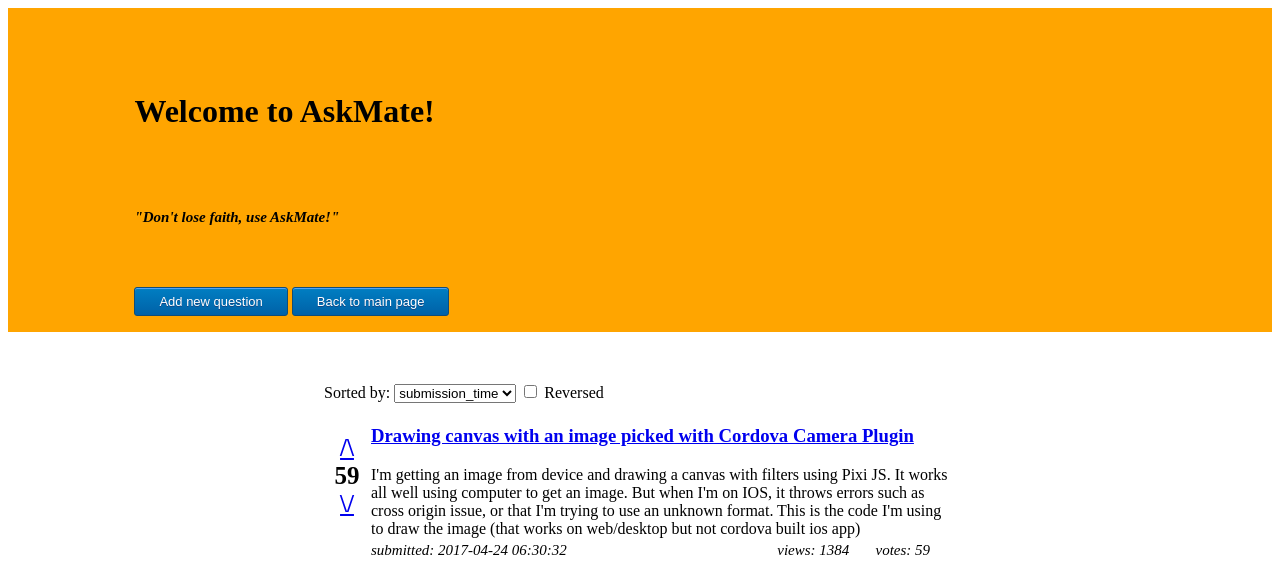
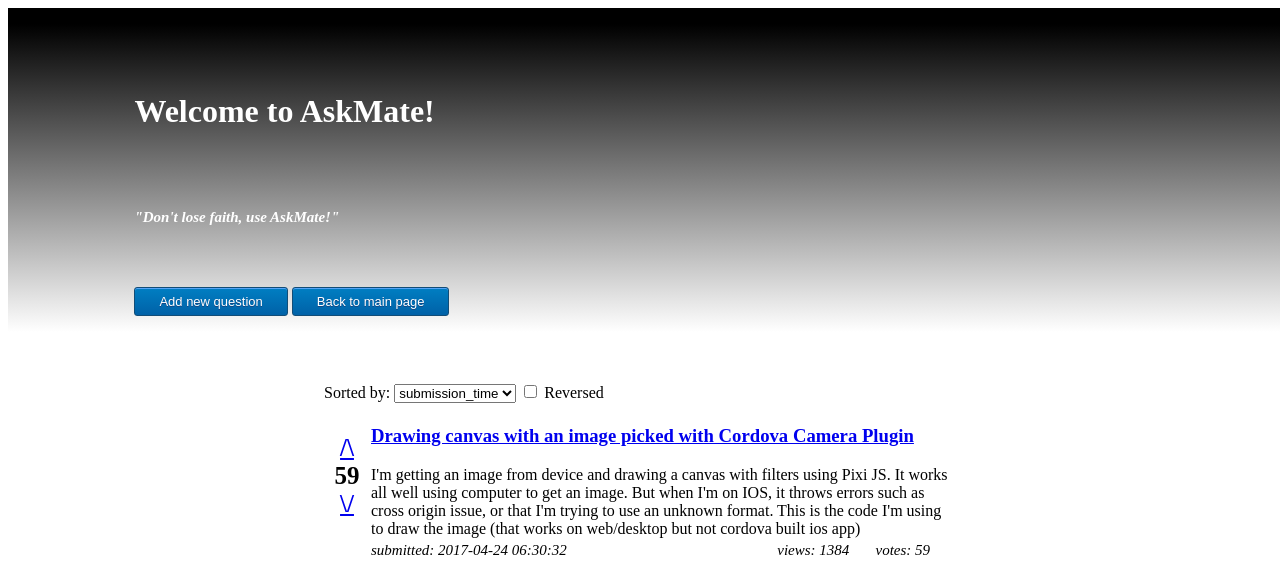
Before and after one commit to LatNat/ask-mate-3-python-LatNat, a Flask app: page / in a window 1280 px wide; the page is wider, and only the part inside the window is pictured. Shown: the top 561 px of that part. Run offline with Flask 2, Linux system fonts and the light colour scheme; some libraries are stand-ins or nearby versions.

Commit message:
added index background color

```diff
--- a/static/stylesheet.css
+++ b/static/stylesheet.css
@@ -46,7 +46,6 @@ table th td {
 .myButton {
 	box-shadow:inset 0 1px 0 0 #54a3f7;
 	background:linear-gradient(to bottom, #007dc1 5%, #0061a7 100%);
-	background-color:#007dc1;
 	border-radius:3px;
 	border:1px solid #124d77;
 	display:inline-block;
@@ -61,7 +60,6 @@ table th td {
 
 .myButton:hover {
 	background:linear-gradient(to bottom, #0061a7 5%, #007dc1 100%);
-	background-color:#0061a7;
 }
 
 .myButton:active {
@@ -76,9 +74,16 @@ table th td {
 }
 
 .header {
+    width: 100%;
     padding: 5% 10% 1em 10%;
+    background:linear-gradient(to bottom, black 5%, white 100%);
+    color: white;
 }
 
 .top-separator {
     padding-top: 50px;
 }
+
+body {
+    background-color: white;
+}
--- a/templates/layout.html
+++ b/templates/layout.html
@@ -9,7 +9,7 @@
 </head>
 {% endblock %}
 {% block title_header %}
-    <div class="header" style="background-color: orange"><h1>Welcome to AskMate!</h1><br><h5 class="stats">"Don't lose faith, use AskMate!"</h5>
+    <div class="header"><h1>Welcome to AskMate!</h1><br><h5 class="stats">"Don't lose faith, use AskMate!"</h5>
     <br><br><a href="/addquestion" class="myButton">Add new question</a>
         <a href="{{ url_for('list_index') }}" class="myButton">Back to main page</a></div>
 {% endblock %}
```
